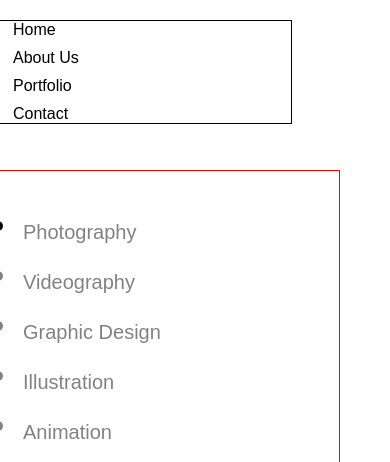
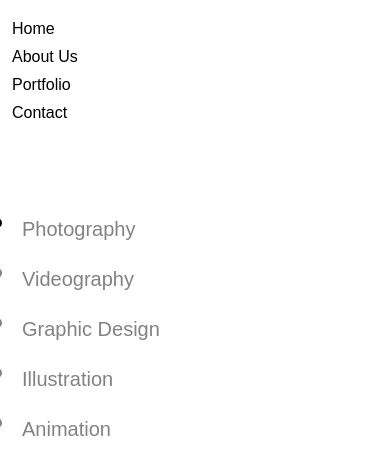
Before and after one commit to kr-sarvesh/Dance-Home-Landing-Page, a plain HTML site: page index.html in a window 390 px wide. Shown: the top 462 px of the page. Drawn offline with Linux system fonts and the light colour scheme.

Commit message:
update: style with media queries

```diff
--- a/css/style.css
+++ b/css/style.css
@@ -254,18 +254,15 @@ nav .lists {
     display: none;
   }
   nav ul {
-    border: 1px solid black;
     margin-left: 5.5rem;
     margin-bottom: 1rem;
   }
   .hero {
     display: flex;
-    border: 1px solid red;
     width: 600px;
     margin-left: 100px;
   }
   .features {
-    border: 1px solid red;
     margin-left: 100px;
   }
   .packages-btn {
@@ -300,5 +297,3 @@ nav .lists {
     margin-left: 18rem;
   }
 }
-
-/* ========== For================ */
```
